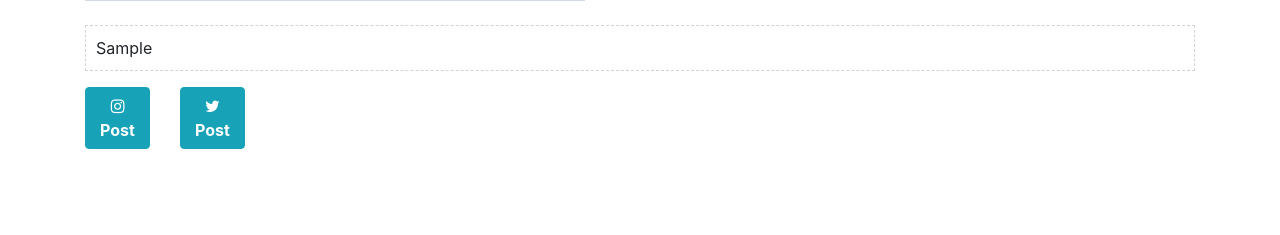
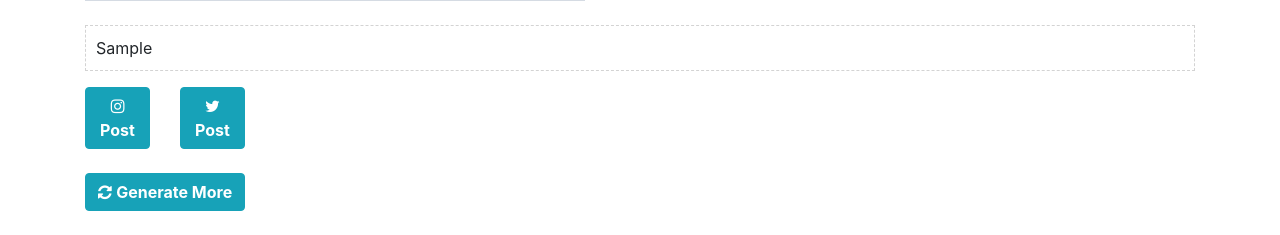
Before and after one commit to abhiyanbhattarai/Caption-Generation, a Flask app: template website/templates/home.html in a window 1280 px wide. Shown: the part 952-1187 px from the top of the page. Before the commit the page ends 1101 px from the top, so only its background shows below. Run offline with Flask 3, Linux system fonts and the light colour scheme; the template is opened without the code that fills it: most values are stand-ins (such as "Sample title", 1, 10 or a date in 2020); grey boxes marked "Sample" are stand-in pictures; parts of the project's set-up code (start-up, migrations or seed data) failed here and were passed over; some libraries are stand-ins or nearby versions.

Commit message:
Adding Generate Mote button

```diff
--- a/website/templates/home.html
+++ b/website/templates/home.html
@@ -62,6 +62,12 @@
                     </form>
                 </div>
             </div>
+        </br>
+            <div>
+                <a href="/">
+                    <button type="submit" class="btn btn-info"><i class="fa fa-refresh"></i> <b>Generate More</b></button>
+                </a>
+            </div>
     {% endif %} <!-- End of if statement -->
 </div>
 
```
